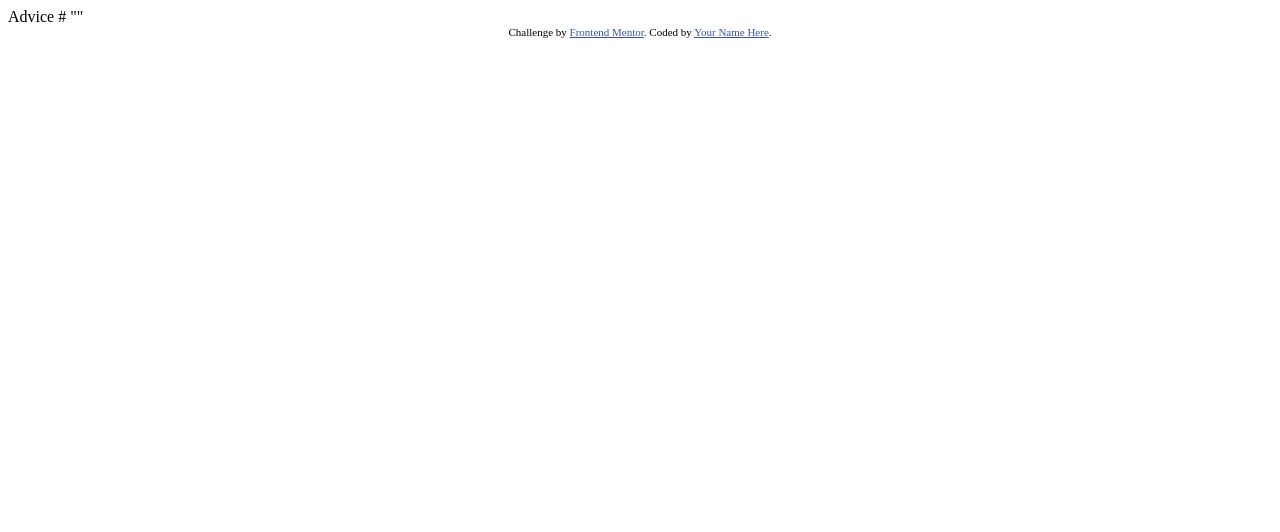
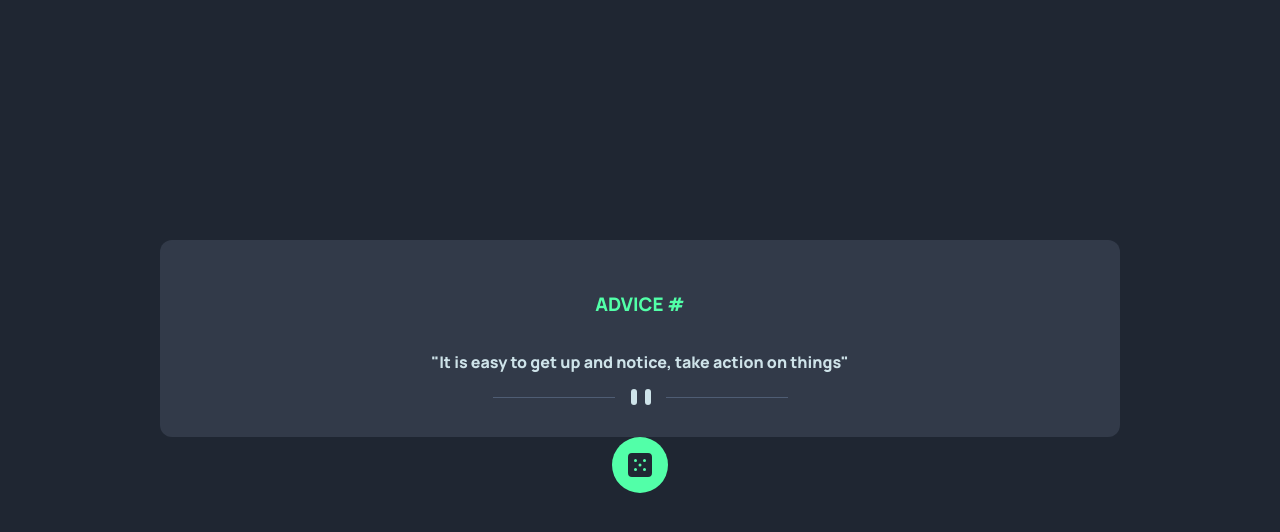
Before and after one commit to ChrisJacobi/AdviceGenerator, a plain HTML site: page index.html in a window 1280 px wide. Drawn offline with Linux system fonts and the light colour scheme.

Commit message:
initial commit

```diff
--- a/index.html
+++ b/index.html
@@ -1,28 +1,34 @@
 <!DOCTYPE html>
 <html lang="en">
 <head>
-  <meta charset="UTF-8">
-  <meta name="viewport" content="width=device-width, initial-scale=1.0"> <!-- displays site properly based on user's device -->
+	<meta charset="UTF-8">
+	<meta name="viewport" content="width=device-width, initial-scale=1.0"> <!-- displays site properly based on user's device -->
 
-  <link rel="icon" type="image/png" sizes="32x32" href="./images/favicon-32x32.png">
+	<link rel="icon" type="image/png" sizes="32x32" href="./images/favicon-32x32.png">
+	<link href="/CSS/style.css" rel="stylesheet">
+	<link rel="preconnect" href="https://fonts.googleapis.com">
+	<link rel="preconnect" href="https://fonts.gstatic.com" crossorigin>
+	<link href="https://fonts.googleapis.com/css2?family=Manrope:wght@800&display=swap" rel="stylesheet">
 
-  <title>Frontend Mentor | Advice generator app</title>
+	<title>Advice generator app</title>
 
-  <!-- Feel free to remove these styles or customise in your own stylesheet 👍 -->
-  <style>
-    .attribution { font-size: 11px; text-align: center; }
-    .attribution a { color: hsl(228, 45%, 44%); }
-  </style>
 </head>
 <body>
+	<div id="cardBtnContainer">
+		<article id="card">
+			<h3 id="adviceNum">ADVICE #<!-- Advice ID goes here --></h3>
+			<section id="adviceText">"<!-- Advice text goes here -->It is easy to get up and notice, take action on things"</section>
+			<svg id="divider" width="295" height="16" xmlns="http://www.w3.org/2000/svg">
+				<g fill="none" fill-rule="evenodd"><path fill="#4F5D74" d="M0 8h122v1H0zM173 8h122v1H173z"/>
+				<g transform="translate(138)" fill="#CEE3E9"><rect width="6" height="16" rx="3"/><rect x="14" width="6" height="16" rx="3"/></g></g>
+			</svg>
+		</article>
+		<div id="diceContainer">
+			<svg id="dice" width="24" height="24" xmlns="http://www.w3.org/2000/svg">
+				<path  d="M20 0H4a4.005 4.005 0 0 0-4 4v16a4.005 4.005 0 0 0 4 4h16a4.005 4.005 0 0 0 4-4V4a4.005 4.005 0 0 0-4-4ZM7.5 18a1.5 1.5 0 1 1 0-3 1.5 1.5 0 0 1 0 3Zm0-9a1.5 1.5 0 1 1 0-3 1.5 1.5 0 0 1 0 3Zm4.5 4.5a1.5 1.5 0 1 1 0-3 1.5 1.5 0 0 1 0 3Zm4.5 4.5a1.5 1.5 0 1 1 0-3 1.5 1.5 0 0 1 0 3Zm0-9a1.5 1.5 0 1 1 0-3 1.5 1.5 0 0 1 0 3Z" fill="#202733"/>
+			</svg>
+		</div>
+	</div>
 
-  Advice #<!-- Advice ID goes here -->
-
-  "<!-- Advice text goes here -->"
-
-  <div class="attribution">
-    Challenge by <a href="https://www.frontendmentor.io?ref=challenge" target="_blank">Frontend Mentor</a>.
-    Coded by <a href="#">Your Name Here</a>.
-  </div>
 </body>
 </html>
--- /dev/null
+++ b/scss/_var.scss
@@ -0,0 +1,10 @@
+// colors
+
+$bg: hsl(218, 23%, 16%);
+$txt: hsl(217, 19%, 38%);
+$card: hsl(217, 19%, 24%);
+
+
+// primary
+$neonGreen: hsl(150, 100%, 66%);
+$cyan: hsl(193, 38%, 86%);
--- /dev/null
+++ b/scss/style.scss
@@ -0,0 +1,42 @@
+@import "_var.scss";
+
+body {
+    background-color: $bg;
+    font-family: 'Manrope', sans-serif;
+    flex-direction: column;
+    margin: 5rem;
+
+    #card {
+        display: flex;
+        flex-direction: column;
+        align-items: center;
+        background-color: $card;
+        border-radius: 0.75rem;
+        color: $cyan;
+        padding: 2rem;
+        margin-top: 10rem;
+        min-width: 80%;
+       #adviceNum {
+        color: $neonGreen;
+       }
+
+       #adviceText {
+        margin: 1rem;
+       }
+    }
+
+    #cardBtnContainer {
+        display: grid;
+        justify-items: center;
+        // grid-template-rows: repeat(3, 10rem);
+        // grid-template-columns: repeat(12, auto);
+        #diceContainer {
+            background-color: $neonGreen;
+            border-radius: 50%;
+            max-width: 3rem;
+            max-height: 1.5rem;
+            padding: 1rem;
+
+        }
+    }
+}
```
Also changed, not shown: CSS/style.css (added).
